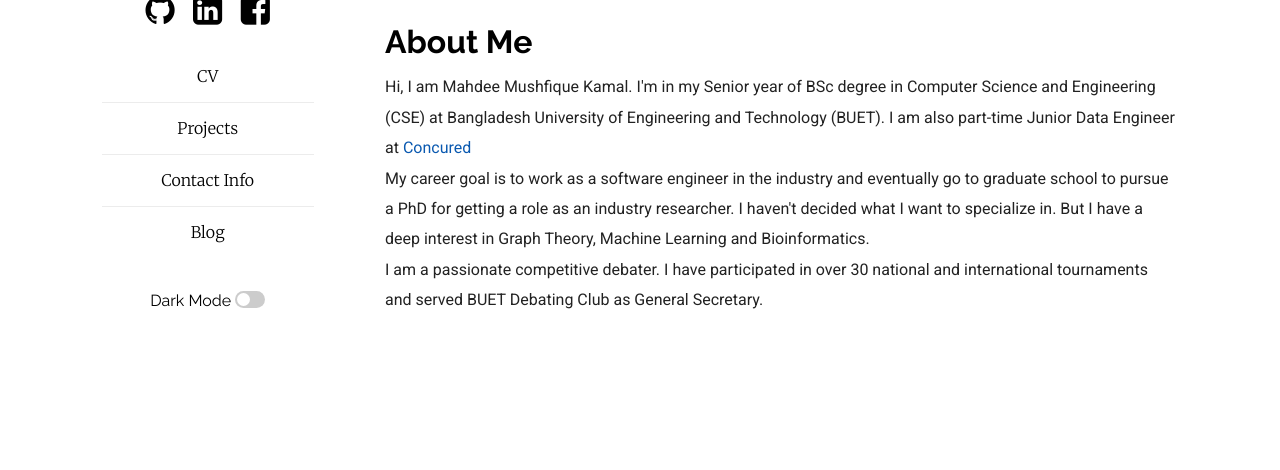
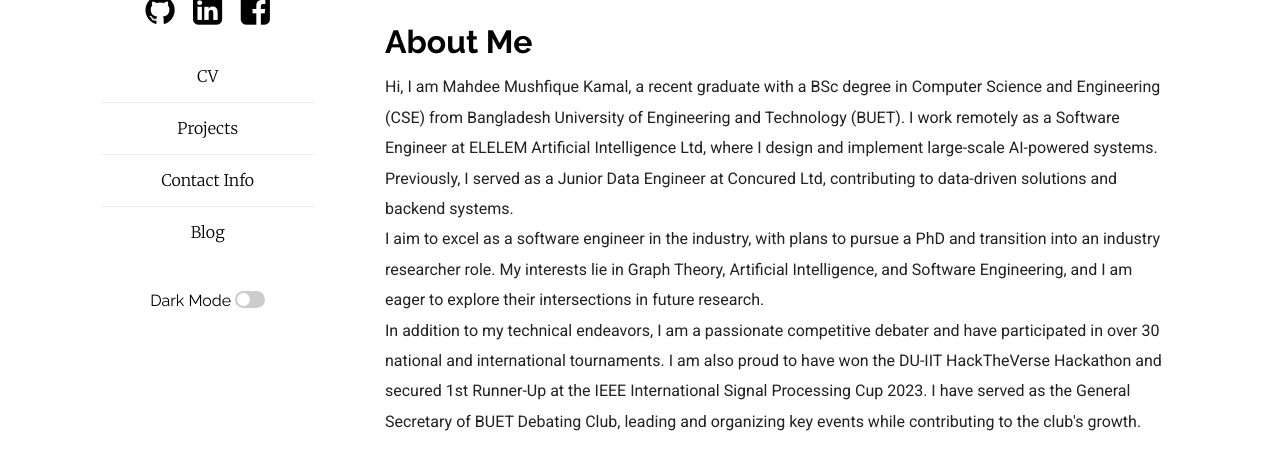
Before and after one commit to MahdeeMushfiqueKamal/MahdeeMushfiqueKamal.github.io, a Jekyll site: the page built from index.html, in a window 1280 px wide, cut to the strip 349-819 px from the top of the page. Built offline with Jekyll 4.4.1, drawn with Linux system fonts in a browser that asks for light colours.

Commit message:
updated about me

```diff
--- a/index.html
+++ b/index.html
@@ -5,10 +5,18 @@ title: Personal site of MMK
 
 <h1>About Me</h1>
 <div class="post">
-    Hi, I am Mahdee Mushfique Kamal. I'm in my Senior year of BSc degree in Computer Science and Engineering (CSE) at Bangladesh University of Engineering and Technology (BUET).
-    I am also part-time Junior Data Engineer at <a href="https://concured.com/"> Concured </a>
-</br>
-    My career goal is to work as a software engineer in the industry and eventually go to graduate school to pursue a PhD for getting a role as an industry researcher. I haven't decided what I want to specialize in. But I have a deep interest in Graph Theory, Machine Learning and Bioinformatics.
-</br>
-    I am a passionate competitive debater. I have participated in over 30 national and international tournaments and served BUET Debating Club as General Secretary.
+    Hi, I am Mahdee Mushfique Kamal, a recent graduate with a BSc degree in Computer Science and Engineering (CSE) from
+    Bangladesh University of Engineering and Technology (BUET). I work remotely as a Software Engineer at ELELEM
+    Artificial Intelligence Ltd, where I design and implement large-scale AI-powered systems. Previously, I served as a
+    Junior Data Engineer at Concured Ltd, contributing to data-driven solutions and backend systems.
+    <br>
+    I aim to excel as a software engineer in the industry, with plans to pursue a PhD and transition into an industry
+    researcher role. My interests lie in Graph Theory, Artificial Intelligence, and Software Engineering, and I am eager
+    to explore their intersections in future research.
+    <br>
+    In addition to my technical endeavors, I am a passionate competitive debater and have participated in over 30
+    national and international tournaments. I am also proud to have won the DU-IIT HackTheVerse Hackathon and secured
+    1st Runner-Up at the IEEE International Signal Processing Cup 2023. I have served as the General Secretary of BUET
+    Debating Club, leading and organizing key
+    events while contributing to the club's growth.
 </div>
```
